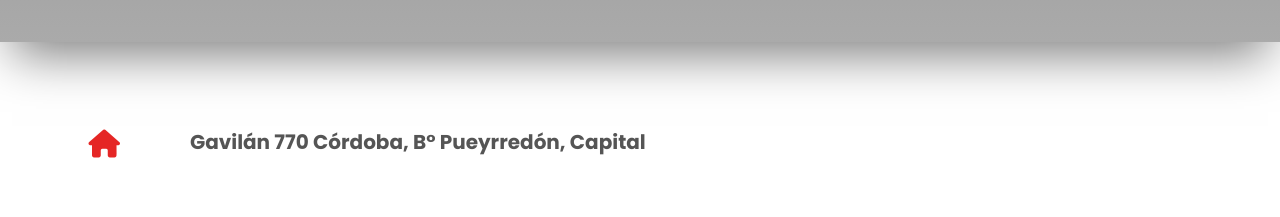
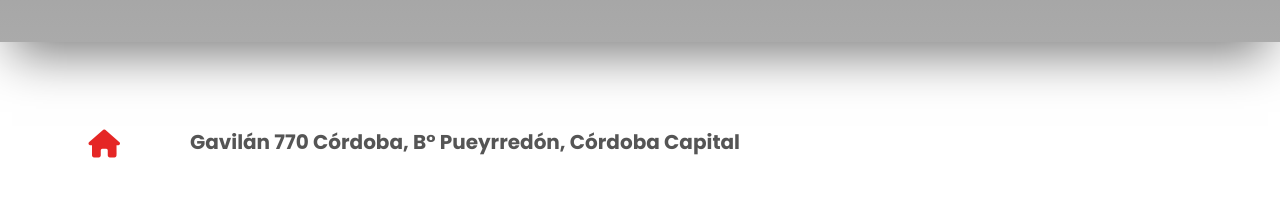
Before and after one commit to Juan0gz/SCCILINDROS, a plain HTML site: page SCCILINDROS/index.html in a window 1280 px wide. Shown: the part 4120-4337 px from the top of the page. Drawn offline with Linux system fonts and the light colour scheme.

Commit message:
Update index.html

```diff
--- a/SCCILINDROS/index.html
+++ b/SCCILINDROS/index.html
@@ -142,7 +142,7 @@
                      <i class="fa fa-home fa-fade"></i>
                     <span>
 
-                      <h5  id="scroll3" >Gavilán 770 Córdoba, B° Pueyrredón, Capital</h5>
+                      <h5  id="scroll3" >Gavilán 770 Córdoba, B° Pueyrredón, Córdoba Capital</h5>
 
                     </span>
 
```
